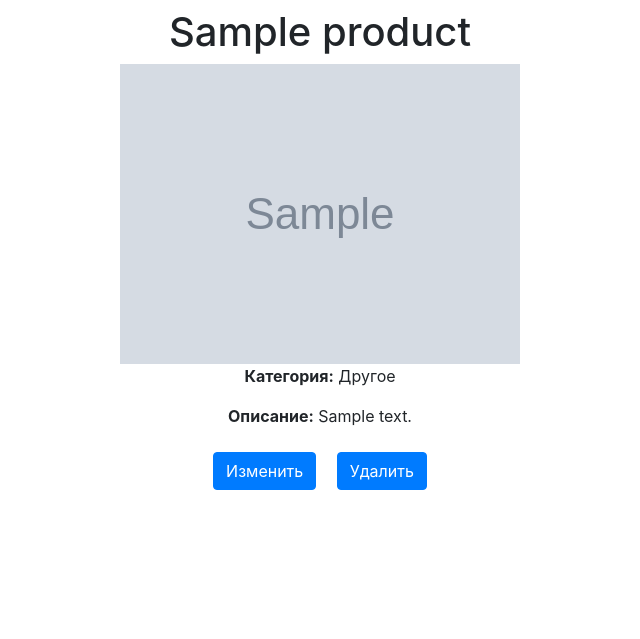
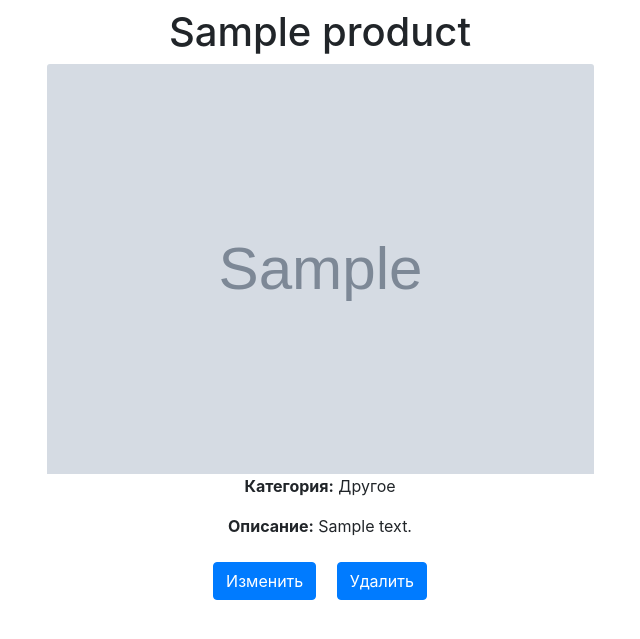
Before and after one commit to k2Raven/ex8, a Django app: page /products/1/ in a window 1280 px wide. Shown: the part 56-695 px from the top of the page, without its empty margins (320-960 px from the left). Run offline with Django 3.2, Linux system fonts and the light colour scheme; tables that the repository leaves empty hold one stand-in row (values such as "Sample post"); grey boxes marked "Sample" are stand-in pictures; some libraries are stand-ins or nearby versions.

Commit message:
Этап №2 добавил картинку-загушку

```diff
--- a/source/main/settings.py
+++ b/source/main/settings.py
@@ -119,8 +119,12 @@ USE_TZ = True
 
 # Static files (CSS, JavaScript, Images)
 # https://docs.djangoproject.com/en/2.2/howto/static-files/
+STATIC_URL = '/static/'
 
-STATIC_URL = '/static/'
+STATICFILES_DIRS = [
+    'webapp/templates/static',
+]
+
 
 MEDIA_URL = '/uploads/'
 MEDIA_ROOT = 'uploads'
--- a/source/webapp/templates/product/detail.html
+++ b/source/webapp/templates/product/detail.html
@@ -1,11 +1,16 @@
 {% extends 'base.html' %}
+{% load staticfiles %}
 {% block title %}{{ product.name }}{% endblock %}
 {% block content %}
     <div class="text-center">
         <h1>{{ product.name }}</h1>
         <div class="row">
             <div class="col col-12 col-sm-10 col-md-8 col-lg-6 m-auto">
-                <img src="{{ product.photo.url }}" class="img-fluid" alt="{{ product.name }}">
+                {% if product.photo %}
+                    <img src="{{ product.photo.url }}" class="card-img-top" alt="{{ product.name }}">
+                {% else %}
+                    <img src="{% static 'product.jpg' %}" class="card-img" alt="base picture">
+                {% endif %}
             </div>
         </div>
         <p><b>Категория:</b> {{ product.get_category_display }}</p>
```
Also changed, not shown: source/webapp/templates/static/product.jpg (added).
